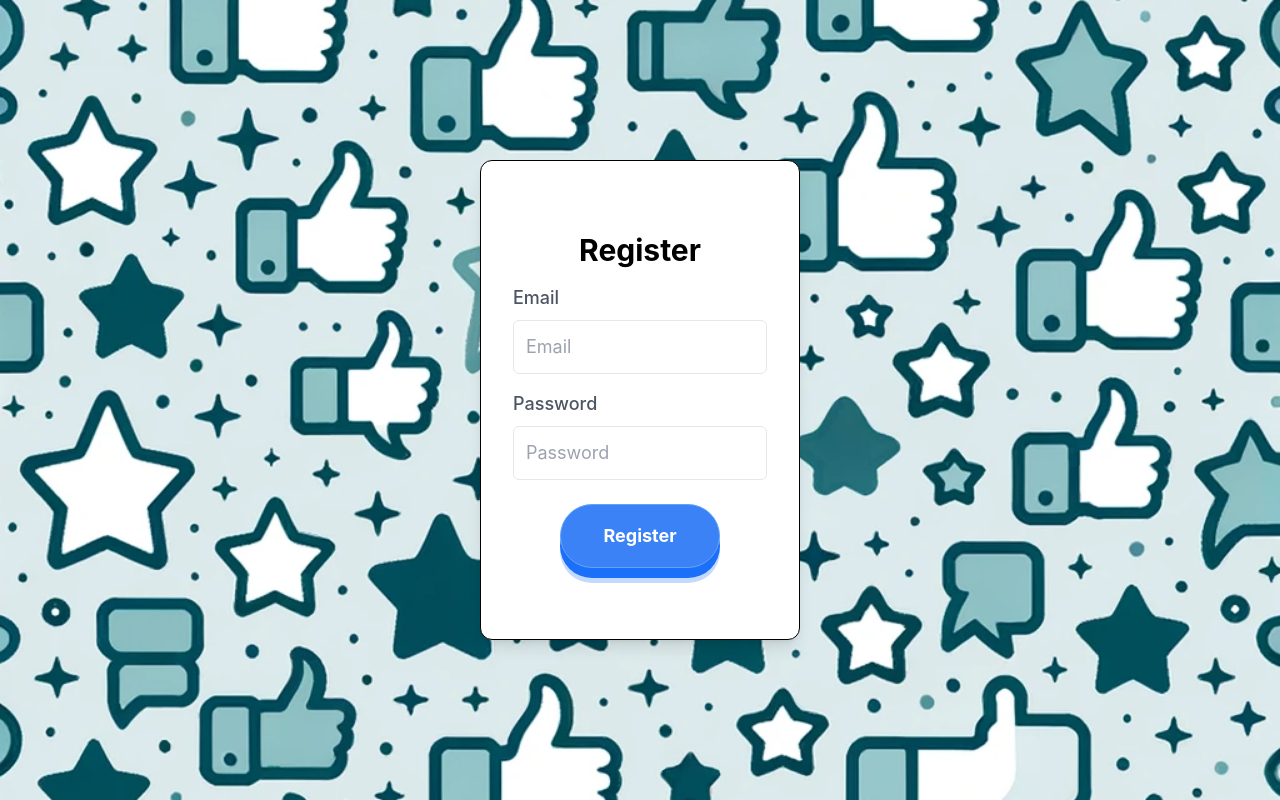
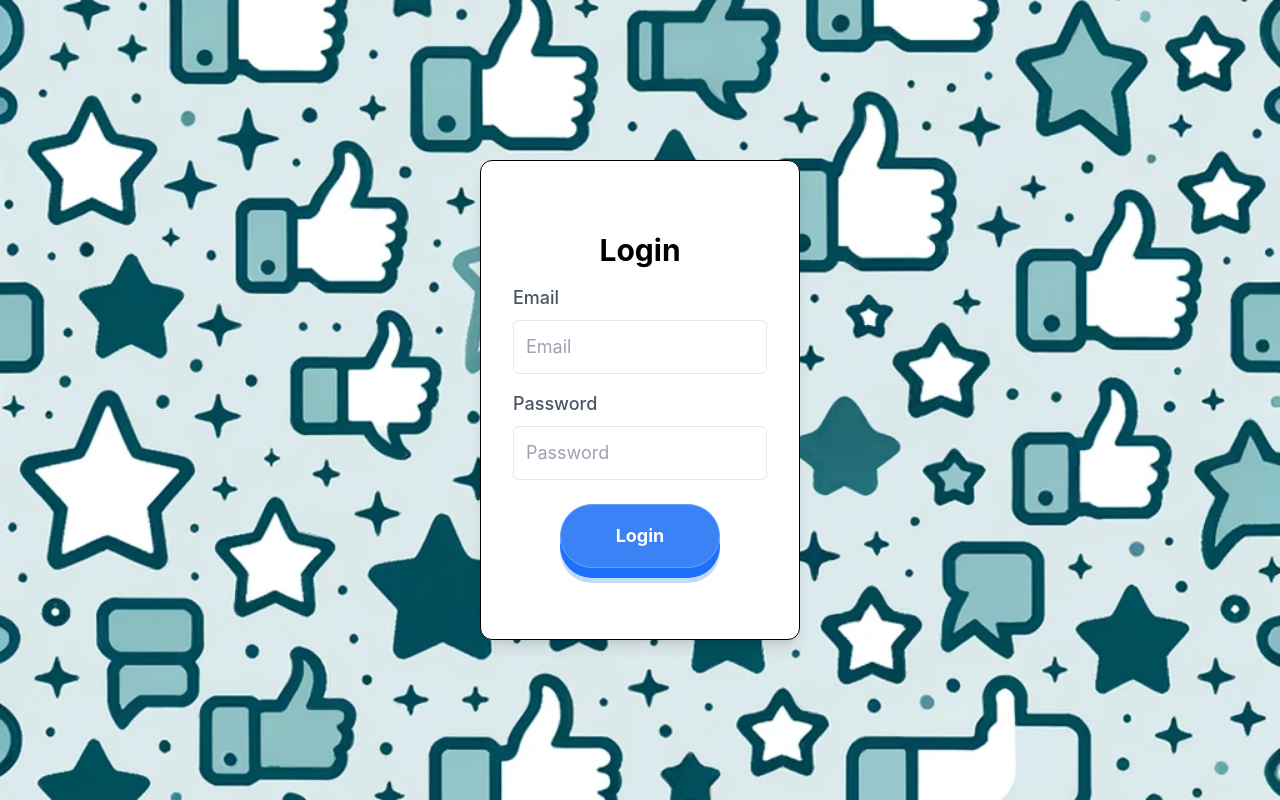
Before and after one commit to jvalen01/FeedbackApp, a React (Create React App) app in the folder feedback-app/: page /login in a window 1280 px wide. Built offline with nearby package versions, Linux system fonts and the light colour scheme.

Commit message:
Login fixed

```diff
--- a/feedback-app/src/Pages/Login/Login.js
+++ b/feedback-app/src/Pages/Login/Login.js
@@ -5,27 +5,26 @@ import Button from '../../Components/Button';
 
 const firebaseInstance = new Firebase();
 
-const Register = () => {
+function Login() {
   const [email, setEmail] = useState('');
   const [password, setPassword] = useState('');
 
-    const handleSubmit = async (e) => {
+  const handleLogin = async (e) => {
       e.preventDefault();
       try {
-            await firebaseInstance.signUp(email, password);
-            alert("Registered successfully!");
-            // You can also redirect to another page, if required.
+          await firebaseInstance.signIn(email, password);
+          alert('Logged in successfully!');
       } catch (error) {
-            console.error("Error registering:", error.message);
-            alert("Error registering: " + error.message);
+          alert('Error logging in: ' + error.message);
       }
-    }
+  };
+
 
   return (
     <div className="welcome-background min-h-[80vh] flex items-center justify-center bg-gray-200">
       <div className="beigeBox md:w-1/2 lg:w-1/3 xl:w-1/4 bg-white p-4 md:p-6 lg:p-8 rounded-xl shadow-lg flex flex-col justify-center items-center">
-                <h2 className="text-xl md:text-2xl lg:text-3xl font-bold mb-4">Register</h2>
-                <form onSubmit={handleSubmit}>
+        <h2 className="text-xl md:text-2xl lg:text-3xl font-bold mb-4">Login</h2>
+        <form onSubmit={handleLogin}>
           <div className="mb-4">
             <label className="block text-sm md:text-base lg:text-lg font-medium text-gray-600 mb-2">Email</label>
             <input
@@ -47,7 +46,7 @@ const Register = () => {
             />
           </div>
           <div className="flex items-center justify-center">
-                        <Button text="Register" onClick={handleSubmit} />
+          <Button text="Login" onClick={handleLogin} />
           </div>
         </form>
       </div>
@@ -55,4 +54,4 @@ const Register = () => {
   );
 }
 
-export default Register;
+export default Login;
```
Lines whose indentation alone changed are shown as unchanged.
